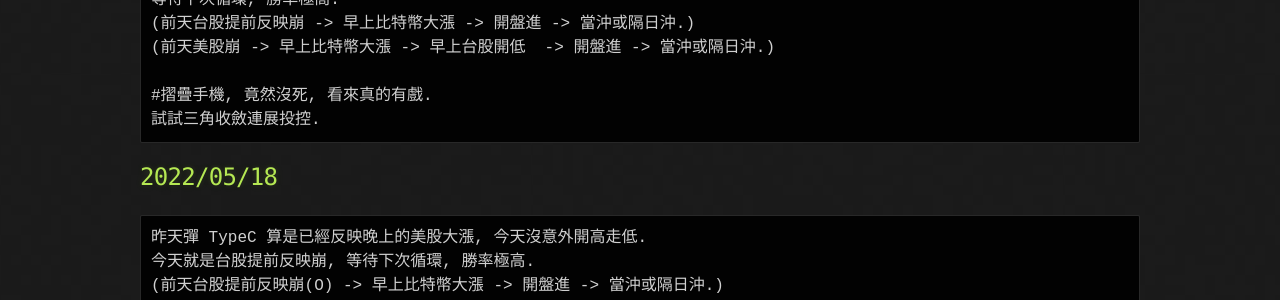
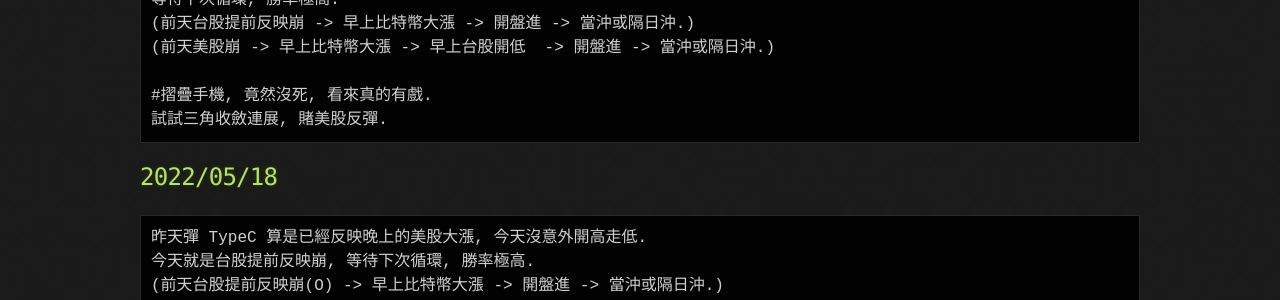
Before and after one commit to lepg5487/Stock_God, a Jekyll site: the page built from index.md, in a window 1280 px wide and 900 px high. Shown: the part 458-758 px from the top of the window. Built offline with Jekyll 4.4.1, drawn with Linux system fonts in a browser that asks for light colours; our own code applies the rules of GitHub Pages for plain Markdown files; some of the changed text lies outside the part shown.

Commit message:
Update index.md

````diff
--- a/index.md
+++ b/index.md
@@ -16,7 +16,7 @@ layout: testlayouts
 (前天美股崩 -> 早上比特幣大漲 -> 早上台股開低  -> 開盤進 -> 當沖或隔日沖.)
 
 #摺疊手機, 竟然沒死, 看來真的有戲.
-試試三角收斂連展投控.
+試試三角收斂連展, 賭美股反彈.
 ```
 
 ## 2022/05/18
````
